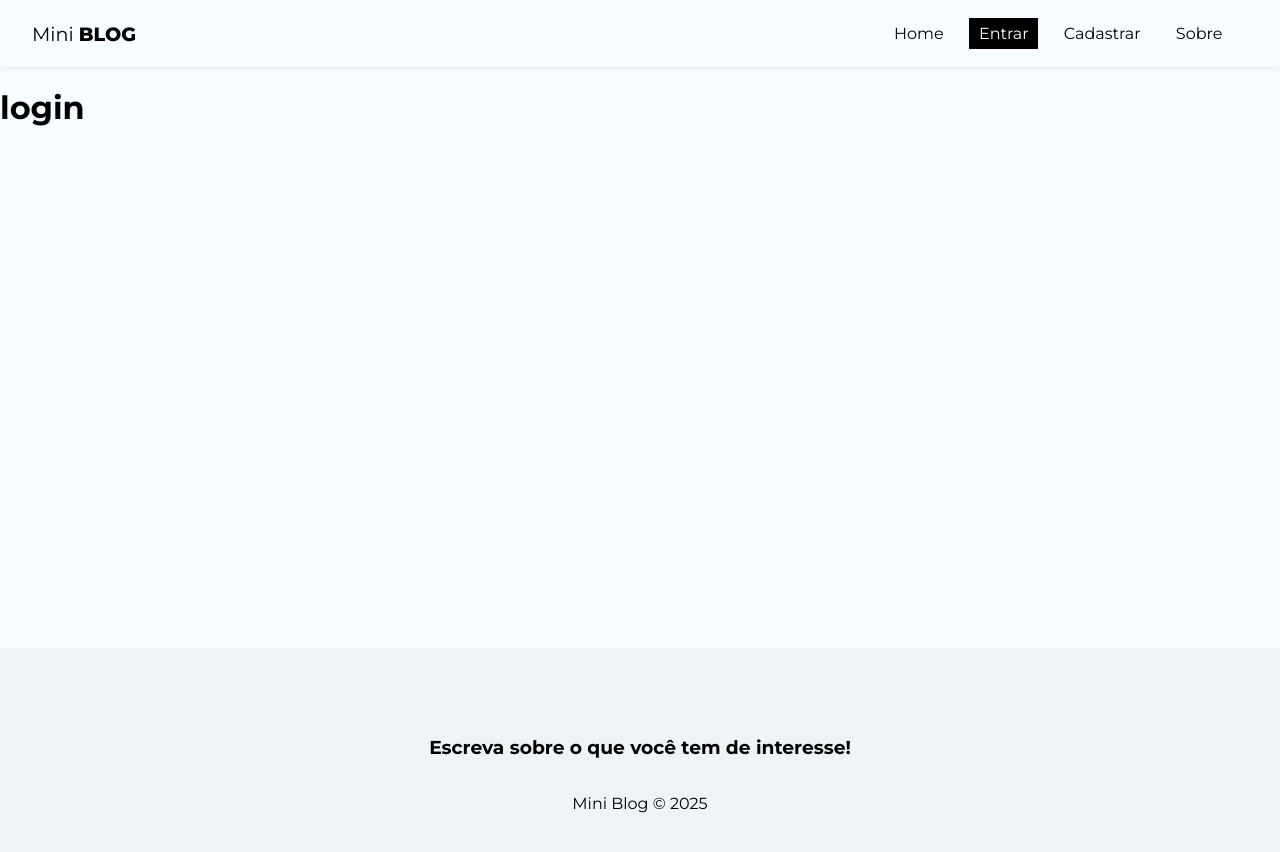
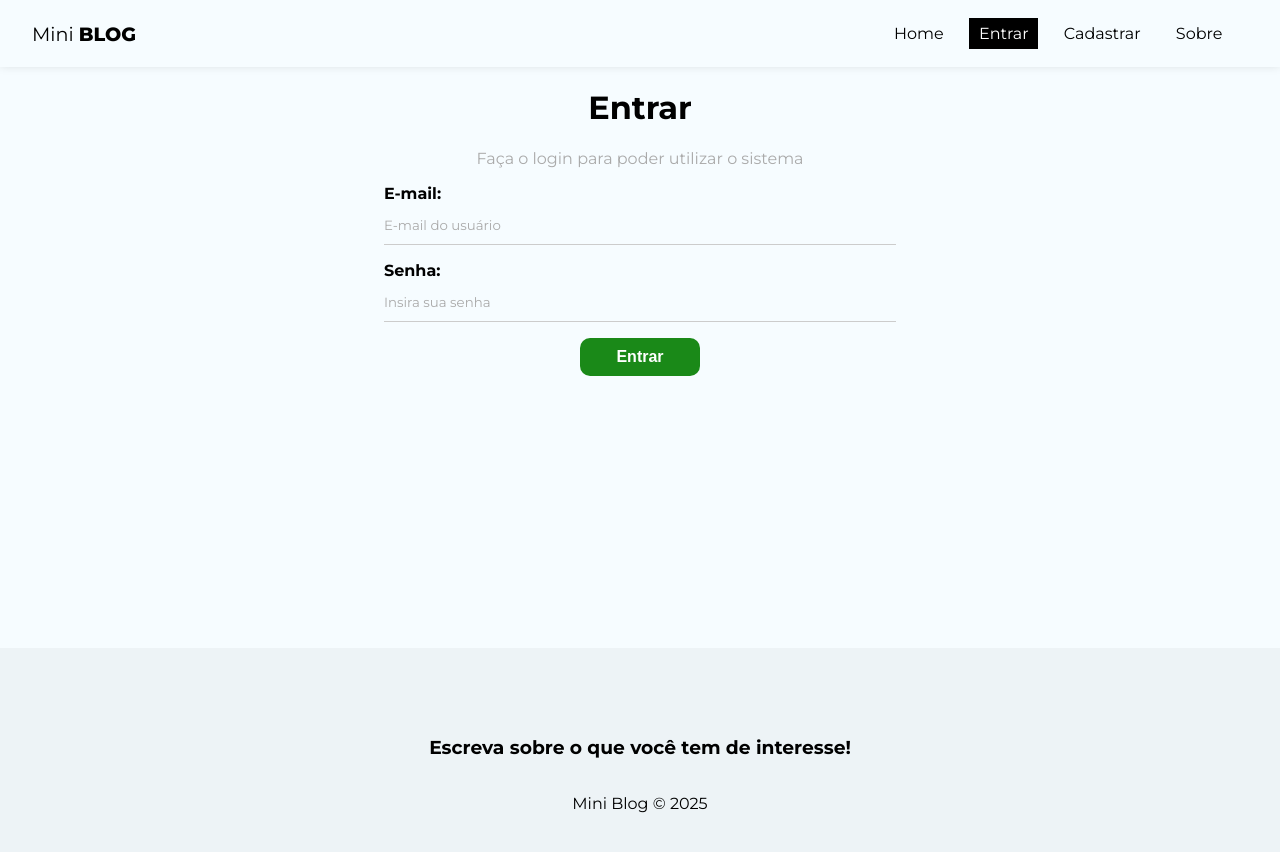
Before and after one commit to Jose-742/miniblog, a React (Vite) app: page /login in a window 1280 px wide. Shown: the top 852 px of the page. Built offline with nearby package versions, Linux system fonts and the light colour scheme; no server answers.

Commit message:
Solução do problema com getAuth Firebase

```diff
--- a/src/firebase/config.jsx
+++ b/src/firebase/config.jsx
@@ -15,4 +15,4 @@
 
 const db = getFirestore(app);
 
-export { db };
+export { db, app };
--- a/src/hooks/useAuthentication.jsx
+++ b/src/hooks/useAuthentication.jsx
@@ -1,4 +1,4 @@
-import {db} from '../firebase/config'
+import { db, app} from '../firebase/config'
 
 import {
     getAuth,
@@ -18,7 +18,7 @@
     // lidar com vazamento de memória
     const [cancelled, setCancelled] = useState(null);
 
-    const auth = getAuth();
+    const auth = getAuth(app);
 
     function checkIfIsCancelled() {
         if (cancelled) {
@@ -76,6 +76,35 @@
         signOut(auth)
     }
 
+    // login - sign in
+    const login = async(data) => {
+
+        checkIfIsCancelled();
+
+        setLoading(true);
+        setError(false);
+
+        try {
+
+            await signInWithEmailAndPassword(auth, data.email, data.password)
+            setLoading(false);
+        } catch (error) {
+
+            let systemErrorMessage;
+
+            if(error.message.includes("user-not-found")){
+                systemErrorMessage = "Usuário não encontrado."
+            } else if(error.message.includes("invalid-credential")){
+                systemErrorMessage = "Senha incorreta."
+            } else {
+                systemErrorMessage = "Ocorreu um erro, por favor tente mais tarde."
+            }
+
+            setError(systemErrorMessage);
+            setLoading(false);
+        }
+    }
+
     useEffect(() => {
         return () => setCancelled(true);
     }, []);
@@ -87,5 +116,6 @@
         error,
         loading,
         logout,
+        login,
     };
 };
--- a/src/pages/Login/Login.jsx
+++ b/src/pages/Login/Login.jsx
@@ -1,10 +1,71 @@
 // CSS
 import styles from "./Login.module.css";
 
+import { useState, useEffect } from "react"
+
+//hooks
+import { useAuthentication } from "../../hooks/useAuthentication";
+
 const login = () => {
+
+    const [email, setEmail] = useState("");
+    const [password, setPassword] = useState("");
+    const [error, setError] = useState("");
+
+    const { login, error: authError, loading} = useAuthentication();
+
+    const handleSubmit = async (e) => {
+        e.preventDefault();
+
+        setError("");
+
+        const user = {
+            email,
+            password,
+        };
+
+        const res = await login(user);
+
+        console.log(res);
+    }
+
+    useEffect(() => {
+        if (authError) {
+            setError(authError);
+        }
+    }, [authError]);
+
   return (
-    <div>
-        <h1>login</h1>
+    <div className={styles.login}>
+          <h1>Entrar</h1>
+          <p>Faça o login para poder utilizar o sistema</p>
+          <form onSubmit={handleSubmit}>
+              <label>
+                  <span>E-mail:</span>
+                  <input
+                      type="email"
+                      name="email"
+                      required
+                      placeholder="E-mail do usuário"
+                      value={email}
+                      onChange={(e) => setEmail(e.target.value)}
+                      />
+              </label>
+              <label>
+                  <span>Senha:</span>
+                  <input
+                      type="password"
+                      name="password"
+                      required
+                      placeholder="Insira sua senha"
+                      value={password}
+                      onChange={(e) => setPassword(e.target.value)}
+                      />
+              </label>
+              {!loading && <button className="btn">Entrar</button>}
+              {loading && <button className="btn" disabled> Aguarde...</button>}
+              {error && <p className="error">{error}</p>}
+          </form>
     </div>
   )
 }
--- a/src/pages/Login/Login.module.css
+++ b/src/pages/Login/Login.module.css
@@ -0,0 +1,7 @@
+.login {
+    text-align: center;
+}
+
+.login p {
+    color: #aaa;
+}
```
